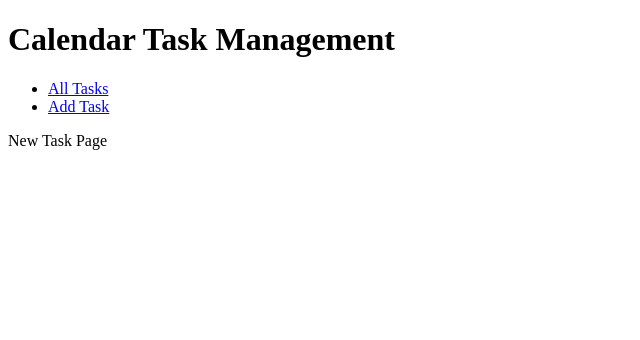
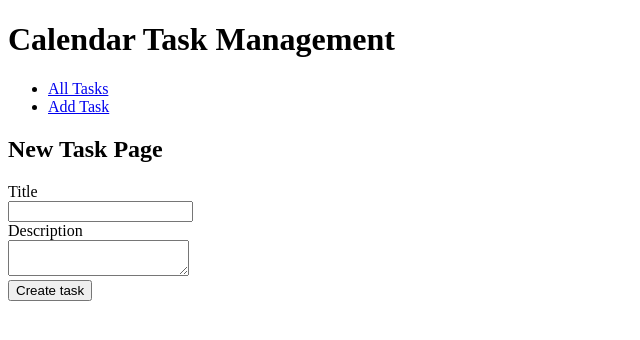
Before and after one commit to ArtyomPakhomov/calendar-task-management, a React (Vite) app in the folder webapp/: page /tasks/new in a window 1280 px wide. Shown: the top 340 px of the page, without its empty margins (0-640 px from the left). Built offline with nearby package versions, Linux system fonts and the light colour scheme.

Commit message:
added formik and validation formik

```diff
--- a/webapp/package.json
+++ b/webapp/package.json
@@ -14,6 +14,7 @@
     "@tanstack/react-query": "^5.71.10",
     "@trpc/client": "^11.0.2",
     "@trpc/tanstack-react-query": "^11.0.2",
+    "formik": "^2.4.6",
     "react": "^19.0.0",
     "react-dom": "^19.0.0",
     "react-router": "^7.5.0"
--- a/webapp/src/pages/NewTaskPage/index.tsx
+++ b/webapp/src/pages/NewTaskPage/index.tsx
@@ -1,3 +1,73 @@
+import { useFormik } from 'formik'
+
 export const NewTaskPage = () => {
-  return <div>New Task Page</div>
+  const formik = useFormik({
+    initialValues: {
+      title: '',
+      description: '',
+    },
+    validate: (values) => {
+      const errors: Partial<typeof values> = {}
+      if (!values.title) {
+        errors.title = 'Title is required'
+      } else if (!/^[a-zA-Z0-9-]+$/.exec(values.title)) {
+        errors.title = 'Title may contain only letters, numbers and dashes'
+      }
+      if (!values.description) {
+        errors.description = 'Description is required'
+      } else if (values.description.length < 10) {
+        errors.description = 'Description must be at least 10 characters long'
+      }
+      return errors
+    },
+    onSubmit: (values) => {
+      console.info('Submitted', values)
+    },
+  })
+
+  return (
+    <div>
+      <h2>New Task Page</h2>
+      <form
+        onSubmit={(e) => {
+          e.preventDefault()
+          formik.handleSubmit()
+        }}
+      >
+        <div>
+          <label htmlFor="title">Title</label>
+          <br />
+          <input
+            type="text"
+            id="title"
+            name="title"
+            value={formik.values.title}
+            onChange={(e) => void formik.setFieldValue('title', e.target.value)}
+            onBlur={() => {
+              void formik.setFieldTouched('title', true)
+            }}
+          />
+          {formik.touched.title && formik.errors.title && <div style={{ color: 'red' }}>{formik.errors.title}</div>}
+        </div>
+        <div>
+          <label htmlFor="description">Description</label>
+          <br />
+          <textarea
+            id="description"
+            name="description"
+            value={formik.values.description}
+            onChange={(e) => void formik.setFieldValue('description', e.target.value)}
+            onBlur={() => {
+              void formik.setFieldTouched('description', true)
+            }}
+          />
+          {formik.touched.description && formik.errors.description && (
+            <div style={{ color: 'red' }}>{formik.errors.description}</div>
+          )}
+        </div>
+        {!formik.isValid && !!formik.submitCount && <div style={{ color: 'red' }}>Please fill out all fields</div>}
+        <button type="submit">Create task</button>
+      </form>
+    </div>
+  )
 }
```
Also changed, not shown: 1 other file (tests, documents, lock files or other folders).
